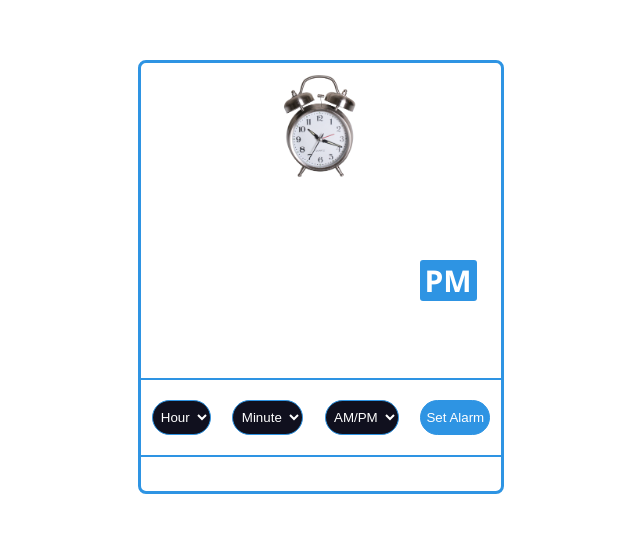
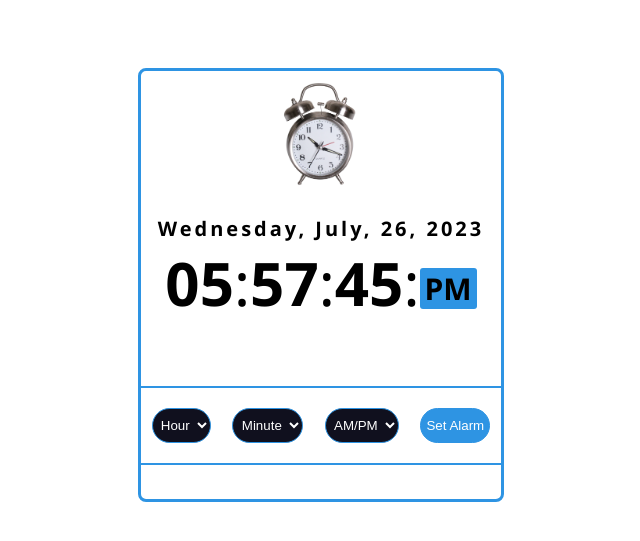
Before and after one commit to rachit014/rachit014, a plain HTML site: page index.html in a window 1280 px wide. Shown: the part 123-664 px from the top of the page, without its empty margins (319-959 px from the left). Drawn offline with Linux system fonts and the light colour scheme.

Commit message:
Update style.css

```diff
--- a/style.css
+++ b/style.css
@@ -1,4 +1,4 @@
-*{
+-*{
     margin: 0;
     padding: 0;
 }
@@ -30,8 +30,8 @@ body{
 }
 
 .datetime{
-    color: #fff;
-    background: white;
+    color: black;
+    background-color: white;
     font-family: "Segoe UI", sans-serif;
     width: 340px;
     padding: 15px 10px;
```
